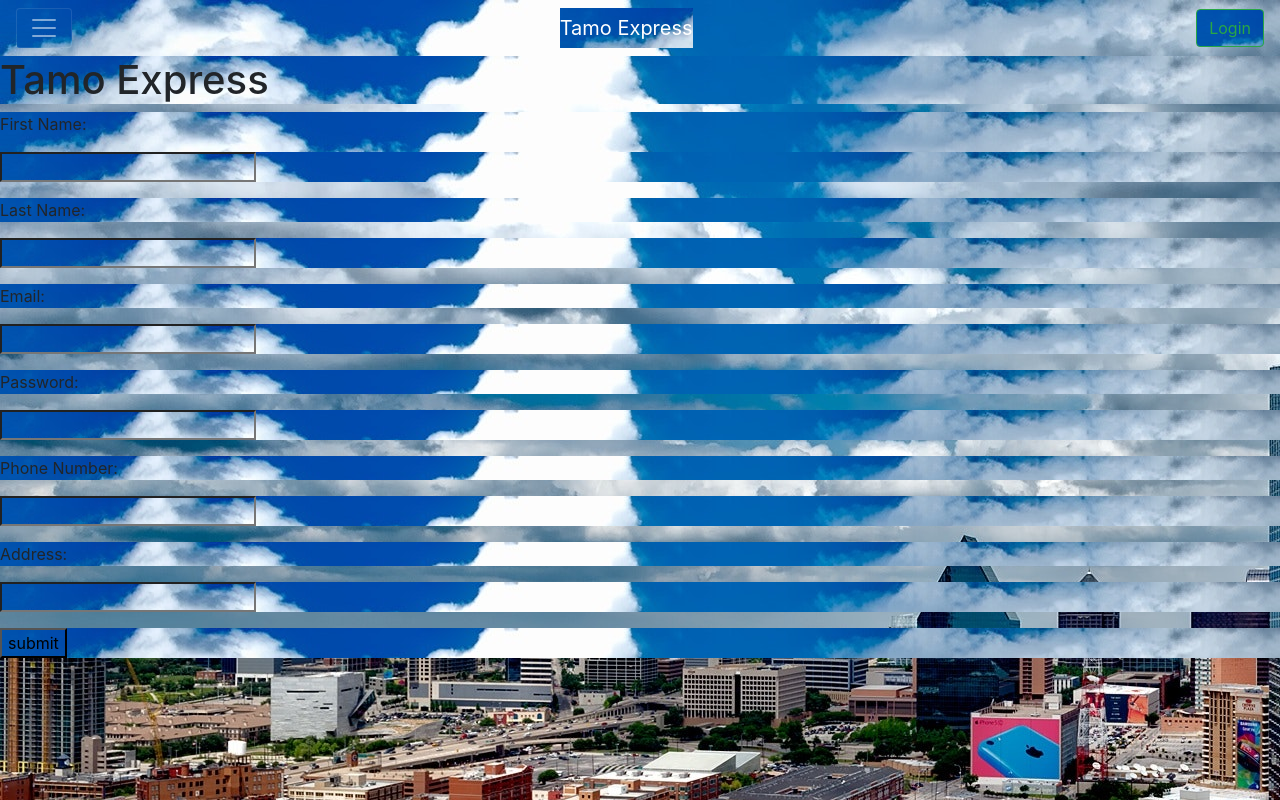
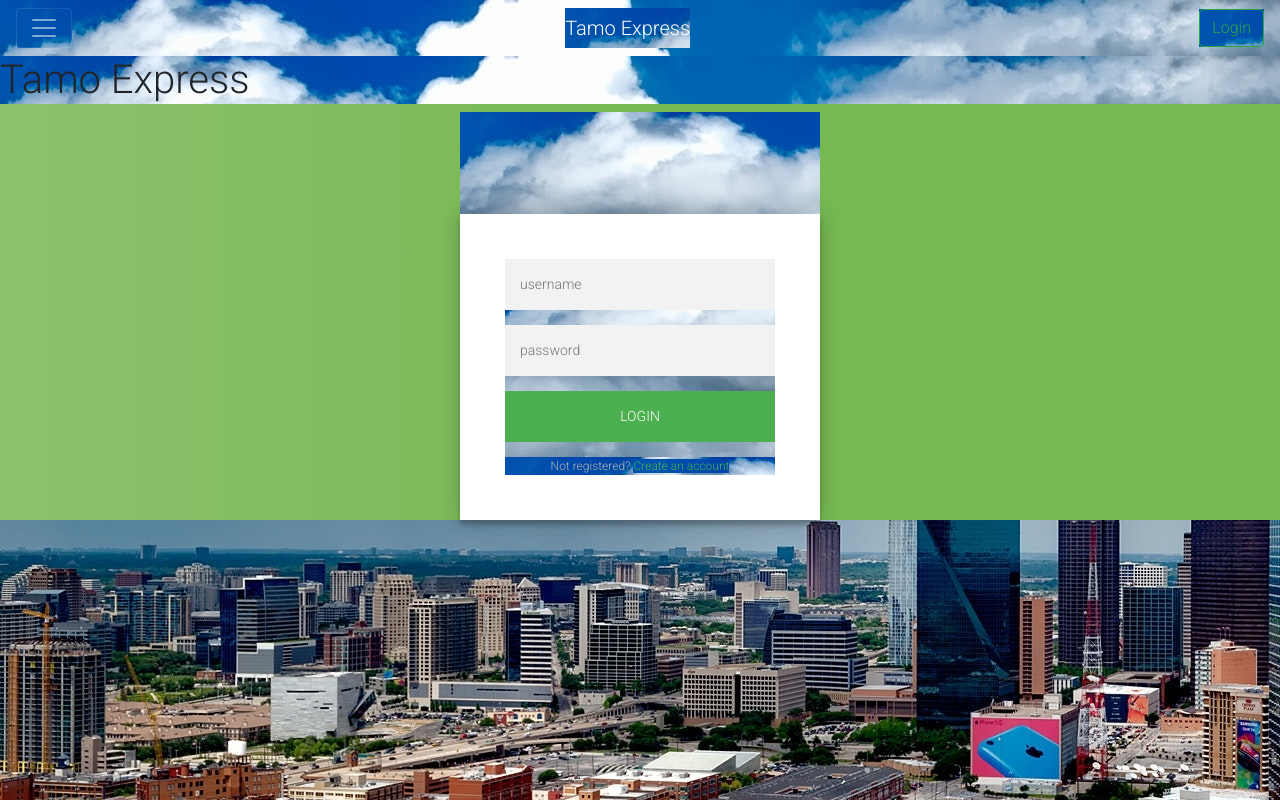
Before and after one commit to juanskysword/tamoexpress, a Flask app: template templates/login.html in a window 1280 px wide. Run offline with Flask 2, Linux system fonts and the light colour scheme; the template is opened without the code that fills it, so the values that code supplies are empty.

Commit message:
webupdate

```diff
--- a/app.py
+++ b/app.py
@@ -13,6 +13,10 @@
 @app.route('/shop')
 def store():
     return render_template('shop.html')
+
+@app.route('/login')
+def login():
+    return render_template('login.html')
 
 @app.route("/signup", methods=["POST", "GET"])
 def signup():
--- a/templates/base.html
+++ b/templates/base.html
@@ -18,17 +18,17 @@
               <span class="navbar-toggler-icon"></span>
             </button>
             <a class="navbar-brand" href="#">Tamo Express</a>
-            <button class="btn btn-outline-success" type="button">Login</button>
+            <a href="/login"><button class="btn btn-outline-success">Login</button></a>
             <div class="collapse navbar-collapse" id="navbarNav">
               <ul class="navbar-nav">
                 <li class="nav-item active">
                   <a class="nav-link" href="/">Home <span class="sr-only">(current)</span></a>
                 </li>
                 <li class="nav-item">
-                  <a class="nav-link" href="/shop">About</a>
+                  <a class="nav-link" href="/about">About</a>
                 </li>
                 <li class="nav-item">
-                  <a class="nav-link" href="/user">Shop</a>
+                  <a class="nav-link" href="/shop">Shop</a>
                 </li>
                 <li class="nav-item">
                   <a class="nav-link" href="#">Contact</a>
--- /dev/null
+++ b/templates/css/css/login.css
@@ -0,0 +1,98 @@
+@import url(https://fonts.googleapis.com/css?family=Roboto:300);
+
+.login-page {
+  width: 360px;
+  padding: 8% 0 0;
+  margin: auto;
+}
+.form {
+  position: relative;
+  z-index: 1;
+  background: #FFFFFF;
+  max-width: 360px;
+  margin: 0 auto 100px;
+  padding: 45px;
+  text-align: center;
+  box-shadow: 0 0 20px 0 rgba(0, 0, 0, 0.2), 0 5px 5px 0 rgba(0, 0, 0, 0.24);
+}
+.form input {
+  font-family: "Roboto", sans-serif;
+  outline: 0;
+  background: #f2f2f2;
+  width: 100%;
+  border: 0;
+  margin: 0 0 15px;
+  padding: 15px;
+  box-sizing: border-box;
+  font-size: 14px;
+}
+.form button {
+  font-family: "Roboto", sans-serif;
+  text-transform: uppercase;
+  outline: 0;
+  background: #4CAF50;
+  width: 100%;
+  border: 0;
+  padding: 15px;
+  color: #FFFFFF;
+  font-size: 14px;
+  -webkit-transition: all 0.3 ease;
+  transition: all 0.3 ease;
+  cursor: pointer;
+}
+.form button:hover,.form button:active,.form button:focus {
+  background: #43A047;
+}
+.form .message {
+  margin: 15px 0 0;
+  color: #b3b3b3;
+  font-size: 12px;
+}
+.form .message a {
+  color: #4CAF50;
+  text-decoration: none;
+}
+.form .register-form {
+  display: none;
+}
+.container {
+  position: relative;
+  z-index: 1;
+  max-width: 300px;
+  margin: 0 auto;
+}
+.container:before, .container:after {
+  content: "";
+  display: block;
+  clear: both;
+}
+.container .info {
+  margin: 50px auto;
+  text-align: center;
+}
+.container .info h1 {
+  margin: 0 0 15px;
+  padding: 0;
+  font-size: 36px;
+  font-weight: 300;
+  color: #1a1a1a;
+}
+.container .info span {
+  color: #4d4d4d;
+  font-size: 12px;
+}
+.container .info span a {
+  color: #000000;
+  text-decoration: none;
+}
+.container .info span .fa {
+  color: #EF3B3A;
+}
+body {
+  background: #76b852; /* fallback for old browsers */
+  background: rgb(141,194,111);
+  background: linear-gradient(90deg, rgba(141,194,111,1) 0%, rgba(118,184,82,1) 50%);
+  font-family: "Roboto", sans-serif;
+  -webkit-font-smoothing: antialiased;
+  -moz-osx-font-smoothing: grayscale;
+}
--- a/templates/login.html
+++ b/templates/login.html
@@ -2,19 +2,22 @@
 {% block title %}Login Page{% endblock %}
 
 {% block content %}
-<form action="#" method="post">
-	<p>First Name:</p>
-	<p><input type="text" name="fnm" /></p>
-	<p>Last Name:</p>
-	<p><input type="text" name="lnm" /></p>
-	<p>Email:</p>
-	<p><input type="text" name="email" /></p>
-	<p>Password:</p>
-	<p><input type="text" name="ps" /></p>
-	<p>Phone Number:</p>
-	<p><input type="text" name="number" /></p>
-	<p>Address:</p>
-	<p><input type="text" name="address" /></p>
-	<p><input type="submit" value="submit"/></p>
-</form>
+<link rel="stylesheet" href="css/css/login.css">
+<div class="login-page">
+	<div class="form">
+	  <form class="register-form">
+		<input type="text" placeholder="name"/>
+		<input type="password" placeholder="password"/>
+		<input type="text" placeholder="email address"/>
+		<button>create</button>
+		<p class="message">Already registered? <a href="#">Sign In</a></p>
+	  </form>
+	  <form class="login-form">
+		<input type="text" placeholder="username"/>
+		<input type="password" placeholder="password"/>
+		<button>login</button>
+		<p class="message">Not registered? <a href="#">Create an account</a></p>
+	  </form>
+	</div>
+  </div>
 {% endblock %}
```
